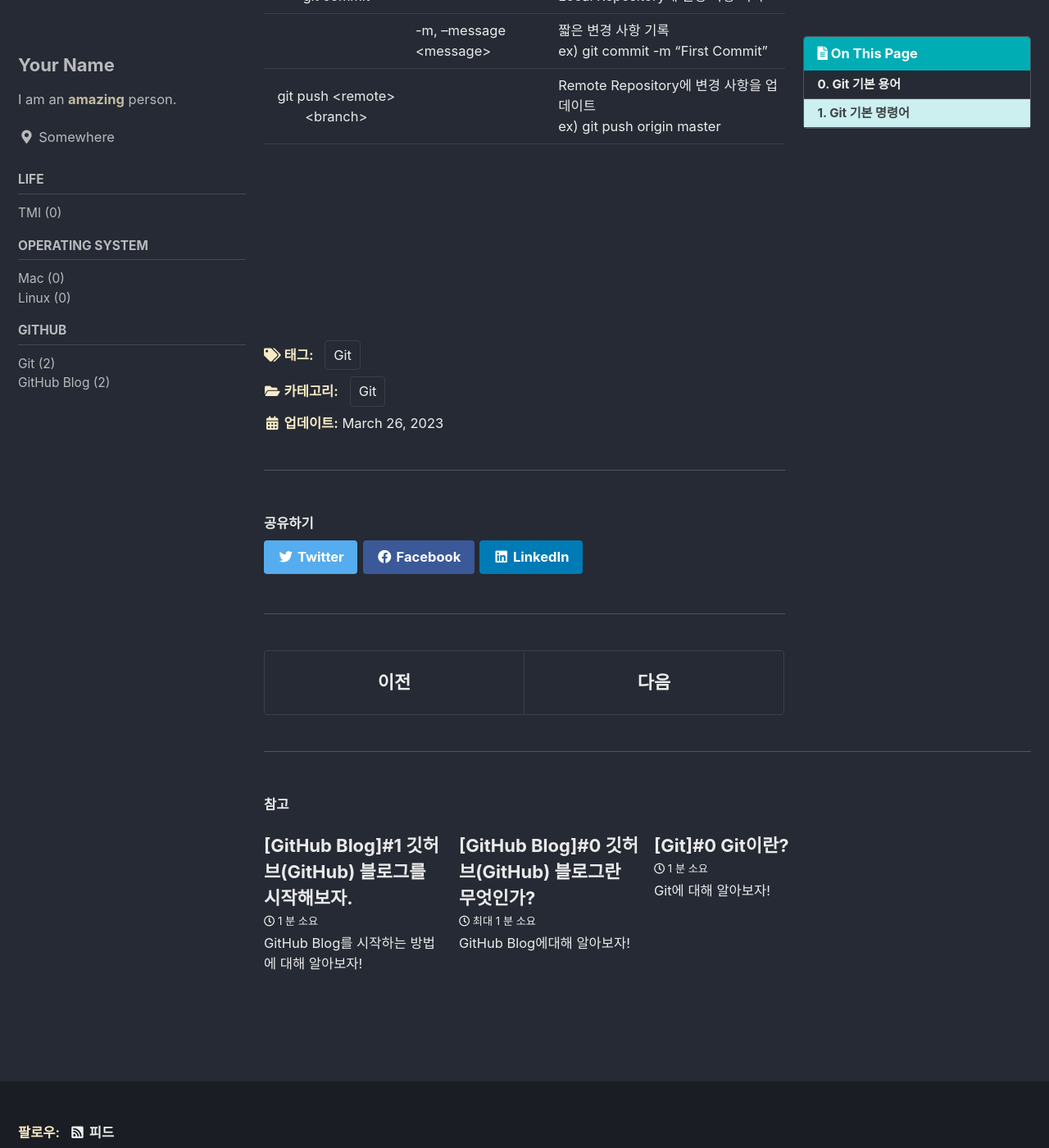
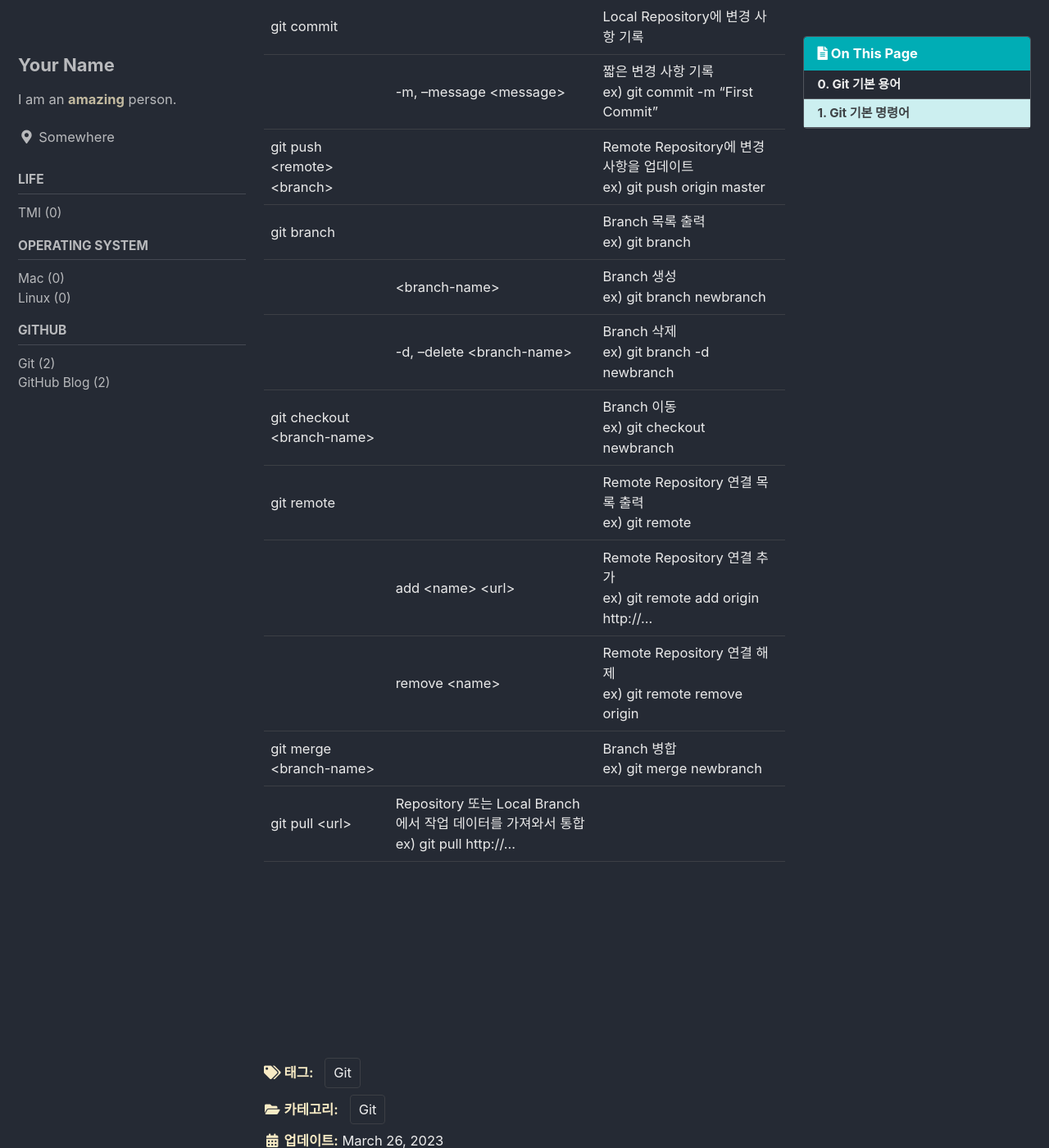
Before and after one commit to nuclearmonkey21/nuclearmonkey21.github.io, a Jekyll site: the page built from _posts/github/git/2023-03-26-git1-command.md, in a window 1280 px wide and 1400 px high, scrolled down 1866 px. Shown: the whole window at 82% size. Built offline with Jekyll 4.4.1, drawn with Linux system fonts in a browser that asks for light colours; cached includes are drawn as plain includes.

Commit message:
post(git1): modify post

```diff
--- a/_posts/github/git/2023-03-26-git1-command.md
+++ b/_posts/github/git/2023-03-26-git1-command.md
@@ -37,7 +37,7 @@ last_modified_at: 2023-03-26
 <br>
 
 | 명령어 | 옵션 | 설명 ex) ... |
-|:---:|:---|:---|
+|---|---|---|
 | git init || Local Repository `생성` 및 기존 Local Repository `초기화` <br> ex) git init |
 | git clone \<repo\> || Remote Repository를 Directory에 복제 <br> ex) git clone http://... |
 | git status || 작업 트리 상태 표시 <br> ex) git status |
@@ -46,8 +46,16 @@ last_modified_at: 2023-03-26
 || \<pathspec\> | 단일 파일에서 변경 사항을 추가 <br> ex) git add --all  |
 | git commit || Local Repository에 변경 사항 기록 |
 || -m, --message \<message\> | 짧은 변경 사항 기록 <br> ex) git commit -m "First Commit" |
-| git push \<remote\> \<branch\> ||Remote Repository에 변경 사항을 업데이트 <br> ex) git push origin master |
-
+| git push \<remote\> \<branch\> || Remote Repository에 변경 사항을 업데이트 <br> ex) git push origin master |
+| git branch || Branch  목록 출력 <br> ex) git branch |
+|| \<branch-name\> | Branch 생성 <br> ex) git branch newbranch |
+|| -d, --delete \<branch-name\> | Branch 삭제 <br> ex) git branch -d newbranch |
+| git checkout \<branch-name\> || Branch 이동 <br> ex) git checkout newbranch |
+| git remote || Remote Repository 연결 목록 출력 <br> ex) git remote|
+|| add \<name\> \<url\> | Remote Repository 연결 추가 <br> ex) git remote add origin http://... |
+|| remove \<name\> | Remote Repository 연결 해제 <br> ex) git remote remove origin |
+| git merge \<branch-name\> || Branch 병합 <br> ex) git merge newbranch |
+| git pull \<url\> | Repository 또는 Local Branch에서 작업 데이터를 가져와서 통합 <br> ex) git pull http://... |
 
 <br><br>
 
```
Also changed, not shown: _posts/github/git/2023-03-26-git0-whatis.md (+1 -1 lines).
